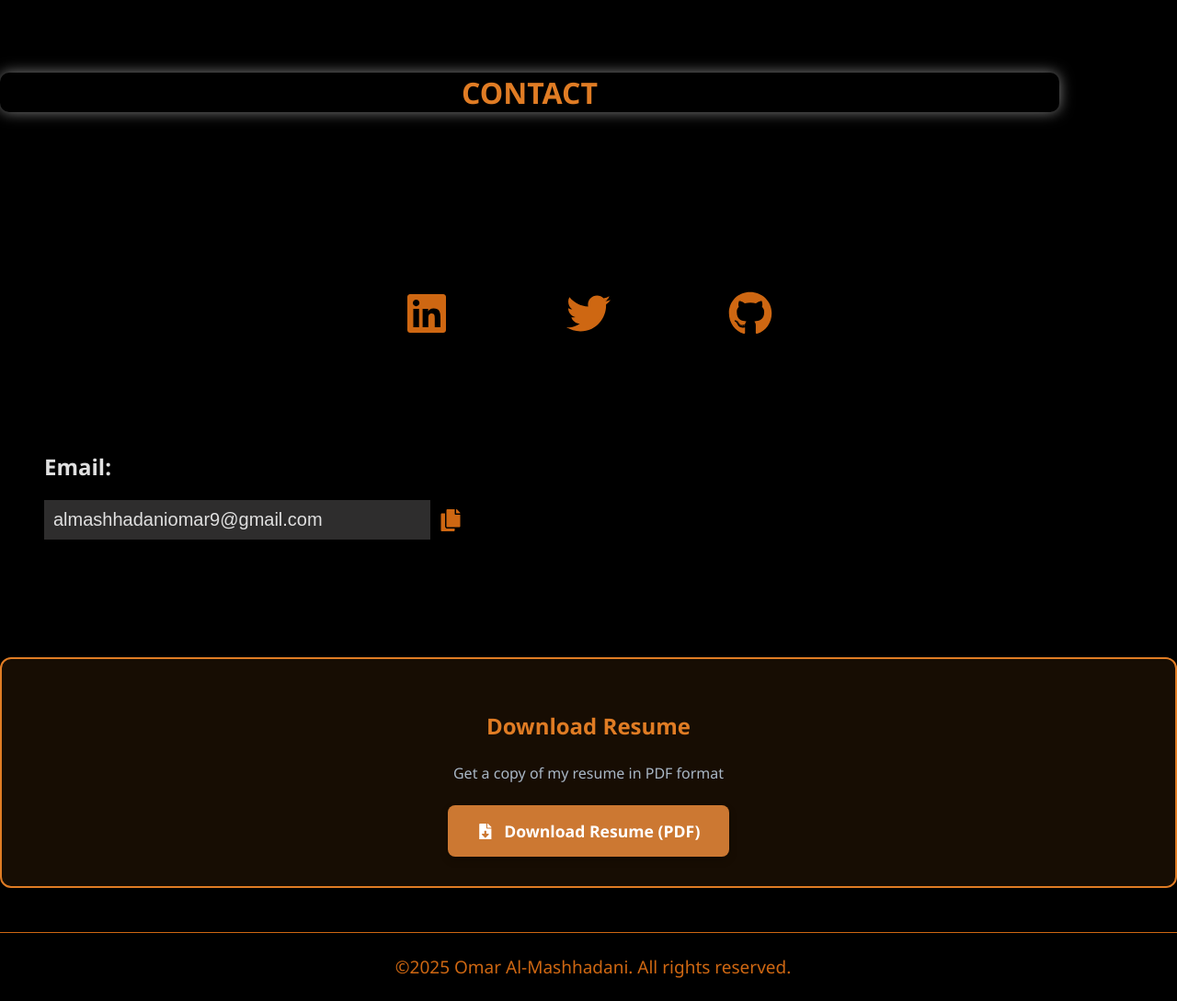
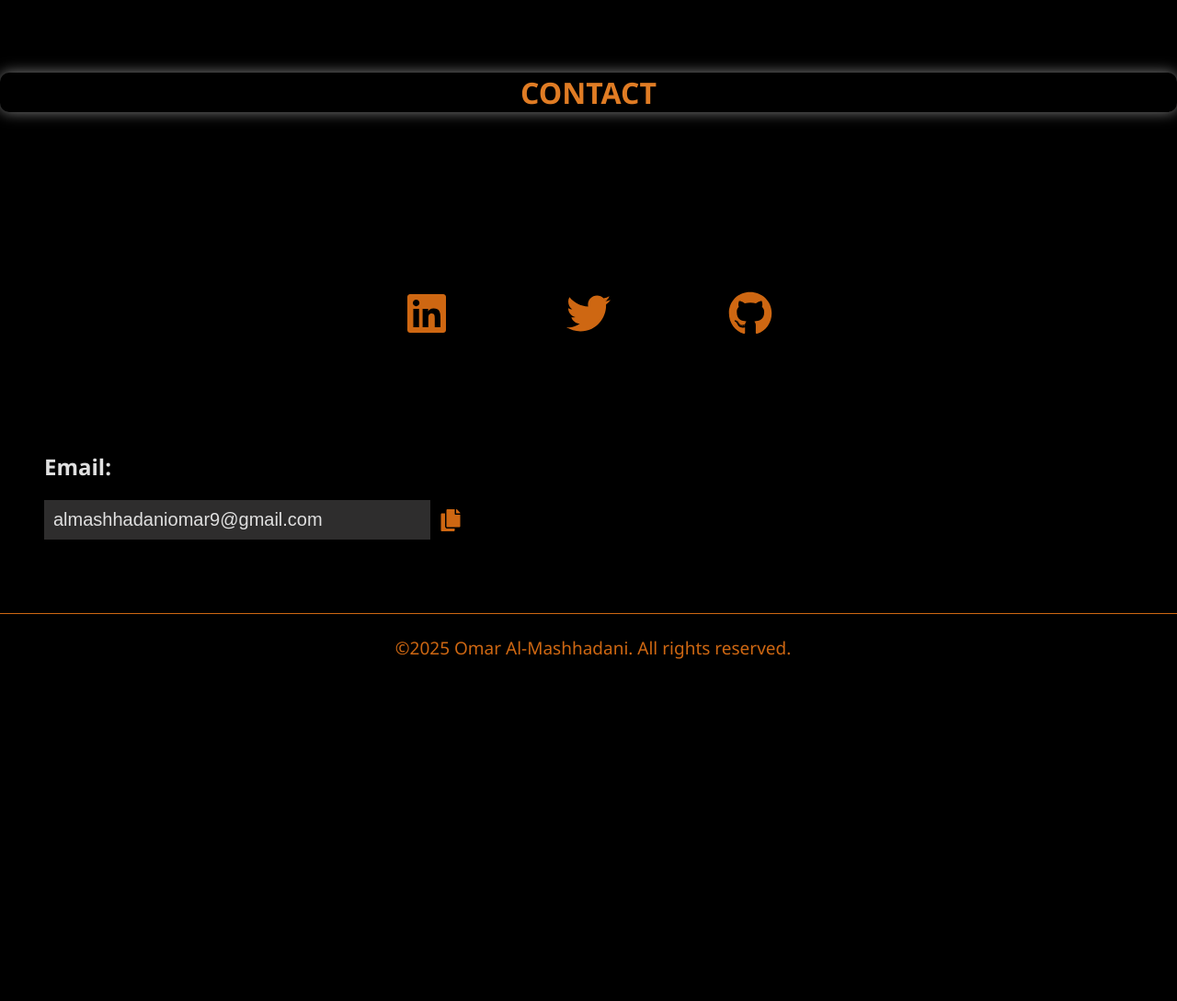
Before and after one commit to omarome/portfolio, a React (Create React App) app: page / in a window 1280 px wide. Shown: the part 4336-5425 px from the top of the page at 92% size. After the commit the page ends 5078 px from the top, so only its background shows below. Built offline with nearby package versions, Linux system fonts and the light colour scheme.

Commit message:
hide the resule section

```diff
--- a/src/App.css
+++ b/src/App.css
@@ -34,7 +34,7 @@ body {
   border-radius: var(--border-radius);
   box-shadow: var(--box-shadow);
   background-color: var(--background-color);
-  width: 90%;
+  width: 100%;
   text-align: center;
   margin-bottom: var(--margin-large);
   margin-top: var(--margin-large);
@@ -136,6 +136,9 @@ body {
 }
 
 @media (max-width: 700px) {
+  .title {
+    width: 90%;
+  }
   .nav-links {
     display: none;
   }
--- a/src/components/Contact.js
+++ b/src/components/Contact.js
@@ -77,7 +77,7 @@ const handleCopy = (text) => {
         {copySuccess && <div className='copy-notification'>{copySuccess}</div>}
 
         {/* Resume Download Section */}
-        <div className='resume-section'>
+        {/* <div className='resume-section'>
           <h3 className='resume-title'>Download Resume</h3>
           <p className='resume-description'>Get a copy of my resume in PDF format</p>
           <a
@@ -90,7 +90,7 @@ const handleCopy = (text) => {
           >
             <FaFileDownload /> Download Resume (PDF)
           </a>
-        </div>
+        </div> */}
     </section>
   );
 }
--- a/src/style/Contact.css
+++ b/src/style/Contact.css
@@ -187,7 +187,7 @@
     color: #ce6712;
   }
 
-  .resume-section {
+  /* .resume-section {
     margin: 2rem 0;
     padding: 1.5rem;
   }
@@ -199,5 +199,5 @@
   .resume-download-button {
     padding: 0.75rem 1.5rem;
     font-size: 1rem;
-  }
+  } */
 }
```
